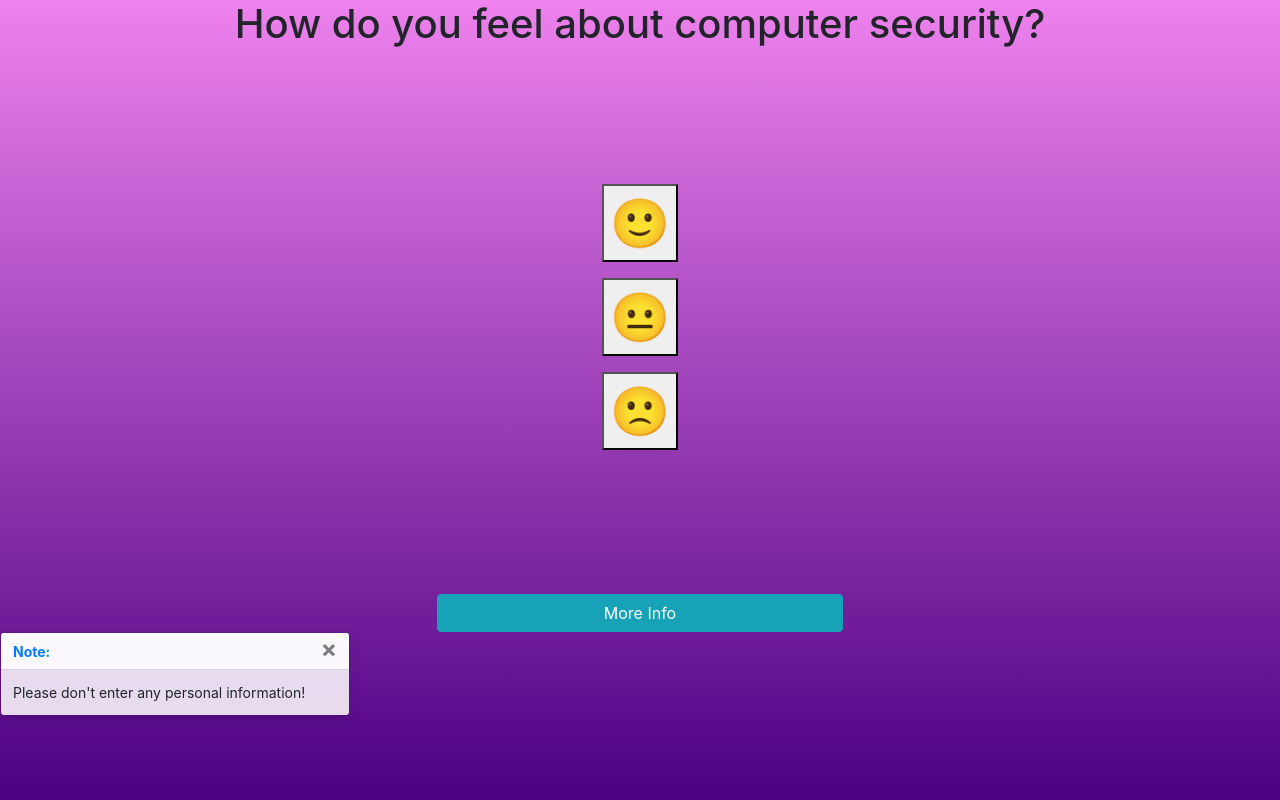
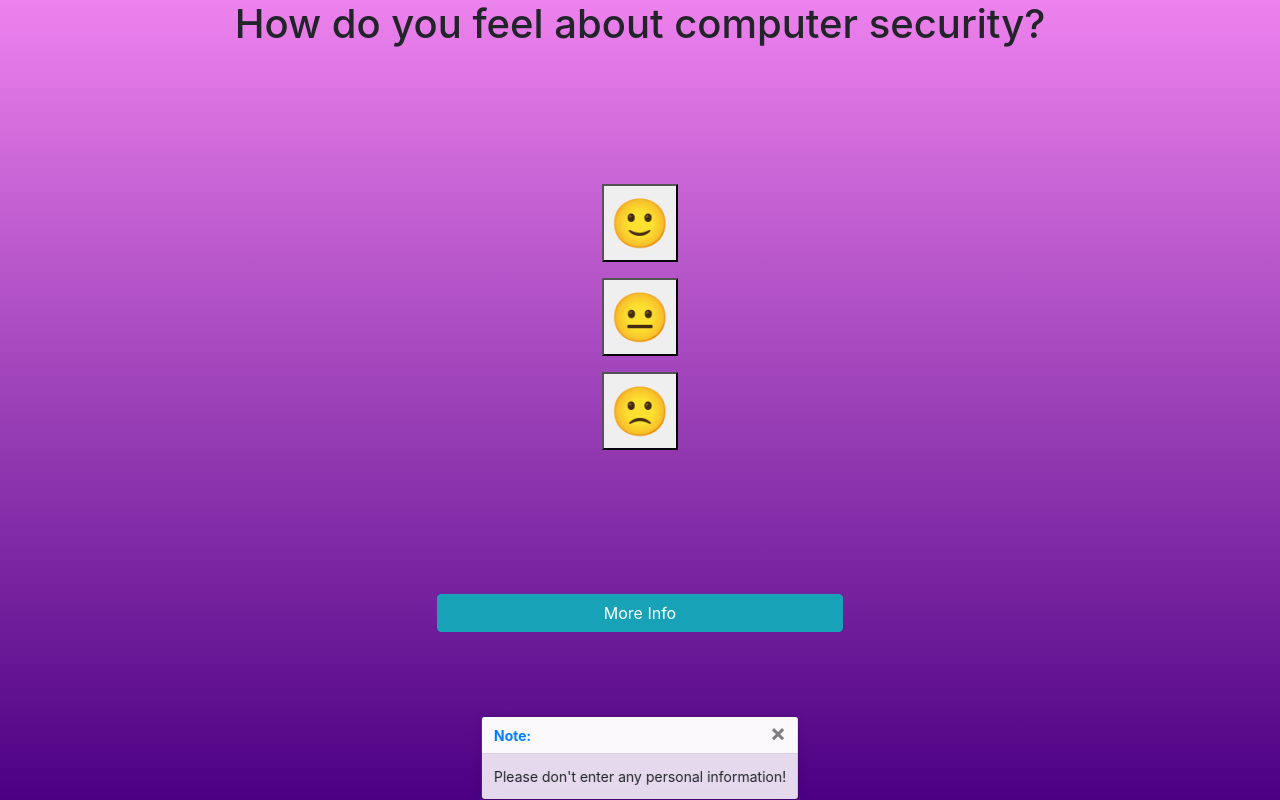
Before and after one commit to Walkmilton/Honours-Project, a PHP site: page / in a window 1280 px wide. Run offline with PHP 8.4, Linux system fonts and the light colour scheme.

Commit message:
Update style.css

```diff
--- a/style.css
+++ b/style.css
@@ -44,9 +44,9 @@ h1 {
 	padding-top: 10%
 }
 
-..toast {
+.toast {
     bottom:0%;
-		left: 50%;
+	left: 50%;
     position: fixed;
     transform: translate(-50%, 0px);
     z-index: 9999;
```
